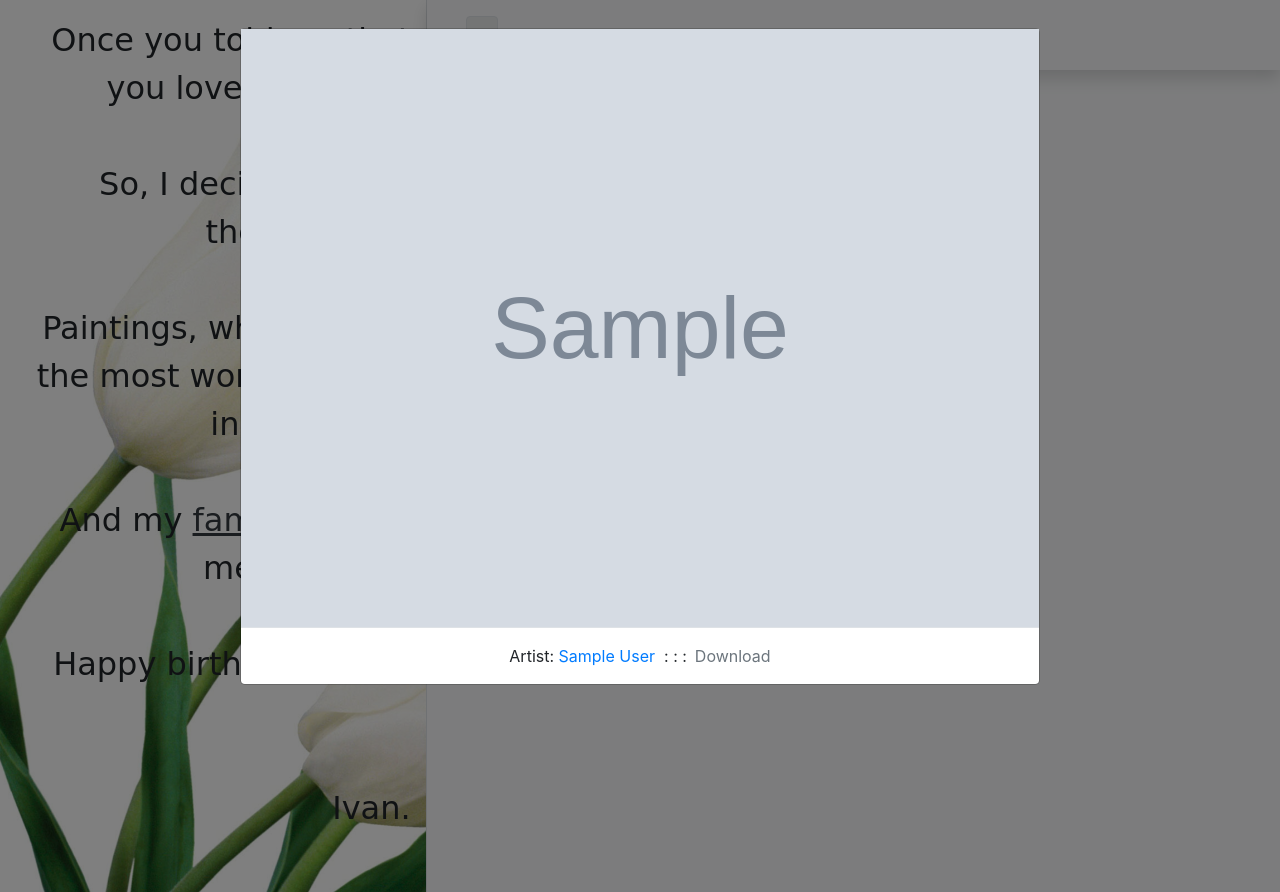
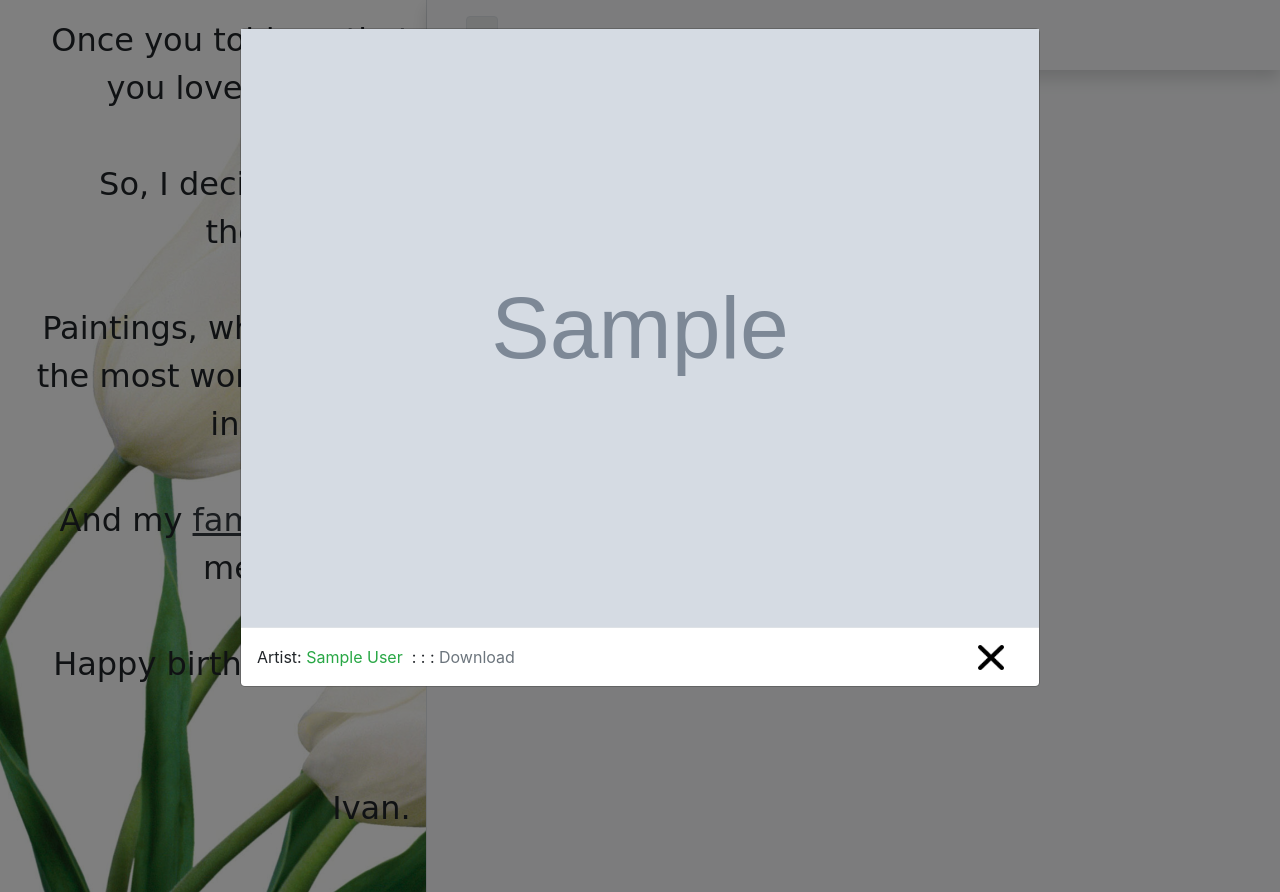
Before and after one commit to yaquake/birthday_present, a Django app: a page that uses main/templates/index.html in a window 1280 px wide, after a click that opens the changed part. Run offline with Django 3.2, Linux system fonts and the light colour scheme; tables that the repository leaves empty hold one stand-in row (values such as "Sample post"); grey boxes marked "Sample" are stand-in pictures; some libraries are stand-ins or nearby versions; some web fonts are replaced.

Commit message:
Added 'Close' icon

```diff
--- a/main/templates/index.html
+++ b/main/templates/index.html
@@ -127,8 +127,11 @@
         <div class="col-lg-4 border-right shadow back"
         >
             <p class="message text-right sticky-top fixed-top pt-3">Once you told me that you love paintings.<br/><br/>
-                So, I decided to gift them to you.<br/> <br/>Paintings, which depict the most wonderful girl<br/>in the&nbspworld.<br/> <br/>And my <a href="https://www.facebook.com/groups/Artistinnerfamily/" class="text-dark"
-                                           style="text-decoration: underline;" target="_blank">family</a> helped me with this.<br/>
+                So, I decided to gift them to you.<br/> <br/>Paintings, which depict the most wonderful girl<br/>in
+                the&nbspworld.<br/> <br/>And my <a href="https://www.facebook.com/groups/Artistinnerfamily/"
+                                                   class="text-dark"
+                                                   style="text-decoration: underline;" target="_blank">family</a> helped
+                me with this.<br/>
                 <br/>
                 Happy birthday, Alina.<br/> <br/><br/>
                 Ivan. </p>
@@ -161,7 +164,7 @@
                             <li class="page-item">
       <span class="page-link" style="background-color: #E9EAEB; color: grey;">
         {{ paintings.number }}
-        <span class="sr-only" >(current)</span>
+        <span class="sr-only">(current)</span>
       </span>
                             </li>
                             {% if paintings.has_next %}
@@ -204,15 +207,21 @@
                                     <div class="modal-body mb-0 p-0">
                                         <img src="{{ painting.image.url }}" alt=""
                                              style="width:99.9%">
+
                                     </div>
-                                    <div class="modal-footer">
+                                    <div class="modal-footer d-flex">
+                                            <div>Artist: <a href="{{ painting.link }}"
+                                                                              target="_blank" class="text-success">{{ painting.author }}</a>&nbsp
+                                                : : :
 
-                                        <div>Artist: <a href="{{ painting.link }}"
-                                                         target="_blank">{{ painting.author }}</a>&nbsp : : :
-                                        </div>
-                                        <div><a href="{{ painting.image.url }}"
-                                                class="text-muted" target="_blank">Download</a>
-                                        </div>
+                                                <a href="{{ painting.image.url }}"
+                                                   class="text-muted" target="_blank">Download</a>
+                                            </div>
+                                            <div class="ml-auto">
+                                                <img src="{% static 'cancel.png' %}" data-dismiss="modal" width="40%">
+                                            </div>
+
+
                                     </div>
                                 </div>
                             </div>
```
Also changed, not shown: Alinka/static/cancel.png (added), static/cancel.png (added).
